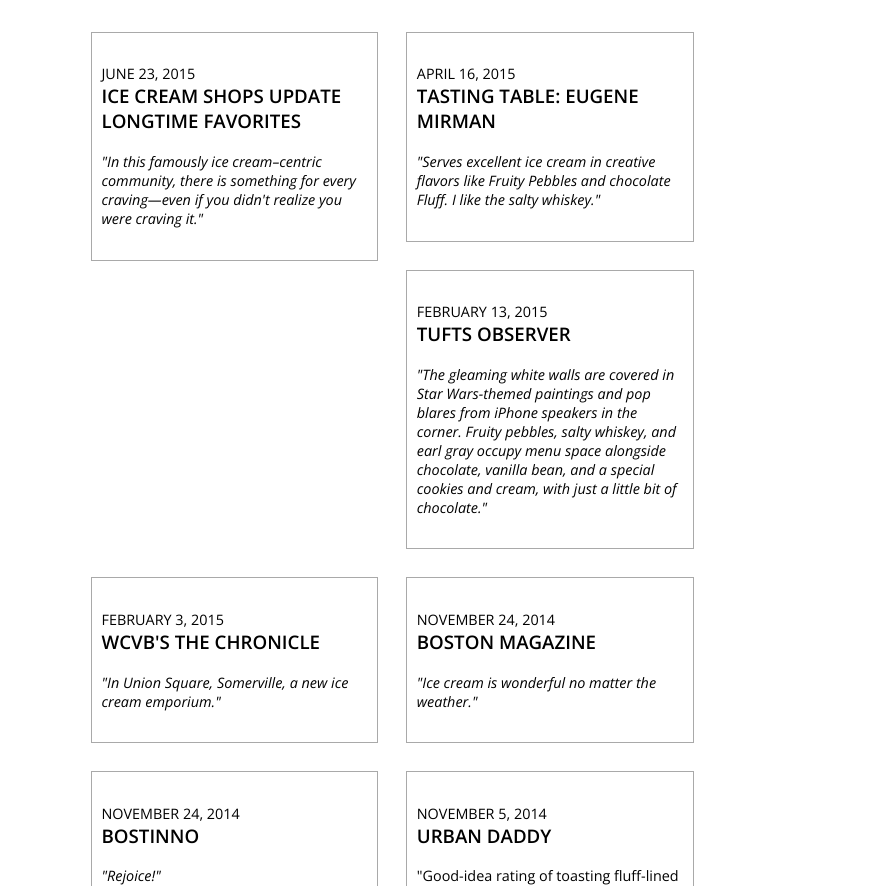
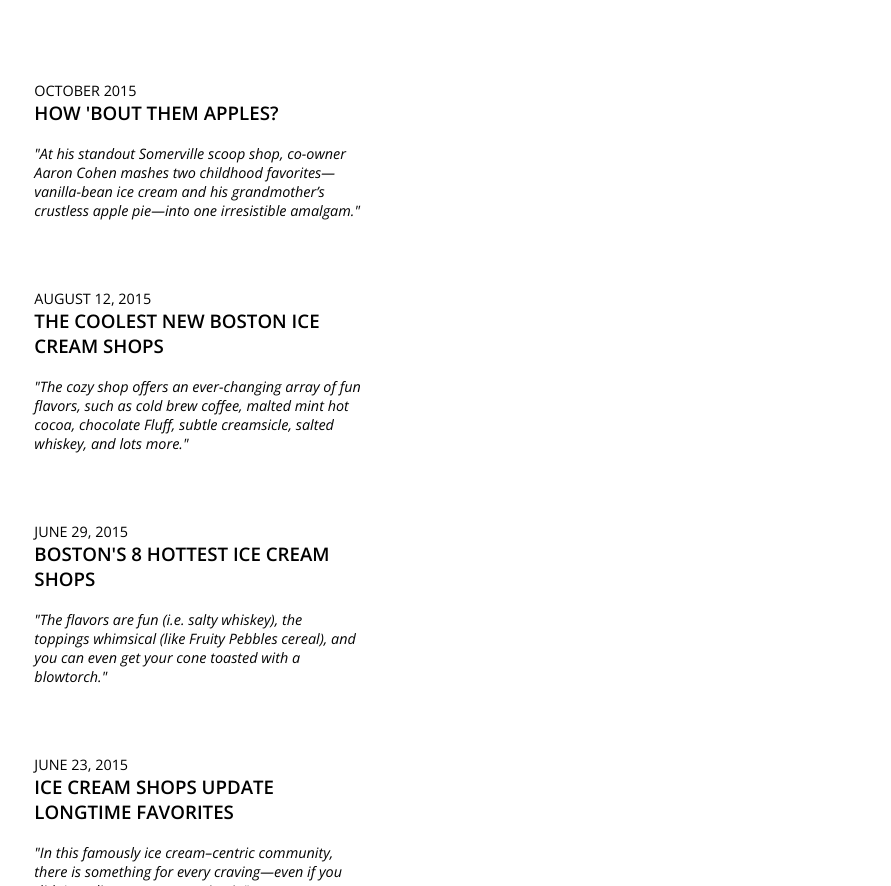
Before and after one commit to 2percentmelk/gracies-icecream, a plain HTML site: page template-press.html in a window 1280 px wide. Shown: the part 66-952 px from the top of the page, without its empty margins (93-984 px from the left). Drawn offline with nearby package versions, Linux system fonts and the light colour scheme.

Commit message:
updating css and press template

```diff
--- a/css/main.css
+++ b/css/main.css
@@ -55,7 +55,7 @@
 }
 
 .Press-Date {
-	color: grey;
+	color: #666666;
 	font-size: .75em;
 	margin: 0;
 	padding: 0;
@@ -68,27 +68,18 @@
 }
 
 
-.gallery a img {
-	display: inline-block;
-}
-
-.pressBox a {
-	margin: 100px;
-	padding: 10px;
-}
-
-
 /*************************
 PAGE: GALLERY TEMPLATE/FLAVORS
 *************************/
 
-p {
-	padding: 0 15px;
+.flavorsPara {
+	padding: 0 24% 0 27%;
 }
 
 .Wrapper-Gallery li {
+	margin-left: 24%;
+}
 
-}
 /*************************
 PAGE: GALLERY TEMPLATE
 *************************/
@@ -97,25 +88,22 @@
 
 /* gallery structure */
 .Wrapper-Gallery {
-	max-width: 940px;
+	max-width: 90%;
 	margin: 0 auto;
 	padding: 0;
-
 }
 
 .gallery {
 	margin: 0 auto;
 	padding: 0;
-	list-style: none;
-	display: block;
+	width: 100%;
 }
 
 .gallery li {
-	float: left;
-	margin: 1.5%;
-	padding: 1%;
-	color: #bdc3c7;
-	border: solid 1px #a9a9a9;
+	float: none;
+	list-style: none;
+	margin: 5%;
+	padding: .5%;
 }
 
 /*.gallery li:hover {
@@ -129,9 +117,9 @@
 	color: #000;
 }
 
-.gallery li:nth-child(6n+4) {
+/*.gallery li:nth-child(3n+4):after {
 	clear: left;
-}
+}*/
 
 /*****************************
 PAGE: CONTACT
--- a/template-press.html
+++ b/template-press.html
@@ -38,91 +38,112 @@
 		<section class="Wrapper-Gallery">
 			<div>
 				<ul class="gallery">
-					<li class="pressBox">
+					<li>
+						<a class="Press-Link" href="http://www.bostonmagazine.com/restaurants/article/2015/09/29/apple-trends/">
+							<p class="Press-Date">October 2015</p>
+							<h3 class="Press-Headline">How 'Bout Them Apples?</h3>
+							<p class="quote"><em>"At his standout Somerville scoop shop, co-owner Aaron Cohen mashes two childhood favorites—vanilla-bean ice cream and his grandmother’s crustless apple pie—into one irresistible amalgam."</em></p>
+						</a>
+					</li>
+					<li>
+						<a class="Press-Link" href="http://boston.eater.com/maps/best-new-ice-cream-boston">
+							<p class="Press-Date">August 12, 2015</p>
+							<h3 class="Press-Headline">The Coolest New Boston Ice Cream Shops</h3>
+							<p class="quote"><em>"The cozy shop offers an ever-changing array of fun flavors, such as cold brew coffee, malted mint hot cocoa, chocolate Fluff, subtle creamsicle, salted whiskey, and lots more."</em></p>
+						</a>
+					</li>
+					<li>
+						<a class="Press-Link" href="https://www.zagat.com/b/boston/bostons-9-hottest-ice-cream-shops#6">
+							<p class="Press-Date">June 29, 2015</p>
+							<h3 class="Press-Headline">Boston's 8 Hottest Ice Cream Shops</h3>
+							<p class="quote"><em>"The flavors are fun (i.e. salty whiskey), the toppings whimsical (like Fruity Pebbles cereal), and you can even get your cone toasted with a blowtorch."</em></p>
+						</a>
+					</li>
+					<li>
 						<a class="Press-Link" href="https://www.bostonglobe.com/lifestyle/food-dining/2015/06/23/ice-cream-pizza-and-more-edgy-frozen-urban-treats/q3KoWeQhWyCSj9mzURCscM/story.html">
 							<p class="Press-Date">June 23, 2015</p>
 							<h3 class="Press-Headline">Ice cream shops update longtime favorites</h3>
 							<p class="quote"><em>"In this famously ice cream–centric community, there is something for every craving—even if you didn't realize you were craving it."</em></p>
 						</a>
 					</li>
-					<li class="pressBox">
+					<li>
 						<a class="Press-Link" href="http://www.tastingtable.com/dine/national/comedian-eugene-mirman-guide-to-boston">
 							<p class="Press-Date">April 16, 2015</p>
 							<h3 class="Press-Headline">Tasting Table: Eugene Mirman</h3>
 							<p class="quote"><em>"Serves excellent ice cream in creative flavors like Fruity Pebbles and chocolate Fluff. I like the salty whiskey."</em></p>
 						</a>
 					</li>
-					<li class="pressBox">
+					<li>
 						<a class="Press-Link" href="http://tuftsobserver.org/gracies-ice-cream/">
 							<p class="Press-Date">February 13, 2015</p>
 							<h3 class="Press-Headline">Tufts Observer</h3>
 							<p class="quote"><em>"The gleaming white walls are covered in Star Wars-themed paintings and pop blares from iPhone speakers in the corner. Fruity pebbles, salty whiskey, and earl gray occupy menu space alongside chocolate, vanilla bean, and a special cookies and cream, with just a little bit of chocolate."</em></p>
 						</a>
 					</li>
-					<li class="pressBox">
+					<li>
 						<a class="Press-Link" href="http://www.wcvb.com/chronicle/whats-for-dessert/31079590">
 							<p class="Press-Date">February 3, 2015</p>
 							<h3 class="Press-Headline">WCVB's The Chronicle</h3>
 							<p><em>"In Union Square, Somerville, a new ice cream emporium."</em></p>
 						</a>
 					</li>
-					<li class="pressBox">
+					<li>
 						<a href="http://www.bostonmagazine.com/restaurants/blog/2014/11/24/gracies-ice-cream-opens-somerville/">
 							<p class="Press-Date">November 24, 2014</p>
 							<h3 class="Press-Headline">Boston Magazine</h3>
 							<p><em>"Ice cream is wonderful no matter the weather."</em></p>
 						</a>
 					</li>
-					<li class="pressBox">
+					<li>
 						<a href="http://bostinno.streetwise.co/2014/11/24/gracies-ice-cream-shop-opens-in-somerville/">
 							<p class="Press-Date">November 24, 2014</p>
 							<h3 class="Press-Headline">BostInno</h3>
 							<p><em>"Rejoice!"</em></p>
 						</a>
 					</li>
-					<li class="pressBox">
+					<li>
 						<a href="http://www.bostonglobe.com/lifestyle/food-dining/2014/11/03/gracie-opens-union-square/v9gWchca8TDtb7IbqBgYRJ/story.html#">
 							<p class="Press-Date">November 5, 2014</p>
 							<h3 class="Press-Headline">Urban Daddy</h3>
 							<p>"Good-idea rating of toasting fluff-lined cones with a blowtorch on scale of 1 to 10: 11."</p>
 						</a>
 					</li>
-					<li class="pressBox">
+					<li>
 						<a href="http://boston.eater.com/2014/11/4/7154077/gracies-ice-cream-will-triumphantly-open-this-friday">
 							<p class="Press-Date">November 4, 2014</p>
 							<h3 class="Press-Headline">Eater</h3>
 							<p><em>"At last, Gracie's Ice Cream will give Union Square the year-round ice cream destination it deserves."</em></p>
 						</a>
 					</li>
-					<li class="pressBox">
+					<li>
 						<a href="http://i.imgur.com/aLudXEg.gif">
 							<p class="Press-Date">November 3, 2014</p>
 							<h3 class="Press-Headline">Boston Globe</h3>
 							<p><em>"Highly anticipated!"</em></p>
 						</a>
 					</li>
-					<li class="pressBox">
+					<li>
 						<a href="http://boston.eater.com/2014/10/6/6918777/gracies-ice-cream-will-very-soon-fill-union-squares-frozen-dessert">
 							<p class="Press-Date">October 6, 2014</p>
 							<h3 class="Press-Headline">Eater</h3>
 							<p><em>"...bright white, full of fun artwork, and named for Cohen's infant daughter."</em></p>
 						</a>
 					</li>
-					<li class="pressBox">
+					<li>
 						<a href="http://i.imgur.com/aLudXEg.gif">
 							<p class="Press-Date">June 9, 2014</p>
 							<h3 class="Press-Headline">Eater</h3>
 							<p><em>"A small dedicated storefront with sidewalk space for a lot of outdoor seating is perfect for ice cream."</em></p>
 						</a>
 					</li>
-					<li class="pressBox">
+					<li>
 						<a href="http://bostonrestaurants.blogspot.com/2014/06/gracies-ice-cream-to-open-in.html">
 							<p class="Press-Date">June 9, 2014</p>
 							<h3 class="Press-Headline">Boston Restaurant Talk</h3>
 							<p><em>"It looks like a new ice cream shop is on its way to one of Somerville's hottest neighborhoods."</em></p>
 						</a>
 					</li>
-					<li class="pressBox">
+					<li>
 						<a href="http://www.universalhub.com/2014/ice-cream-union-square-somerville">
 							<p class="Press-Date">June 8, 2014</p>
 							<h3 class="Press-Headline">Universal Hub</h3>
```
Also changed, not shown: menu.html (+6 -0 lines), template-gallery.html (+5 -3 lines).
